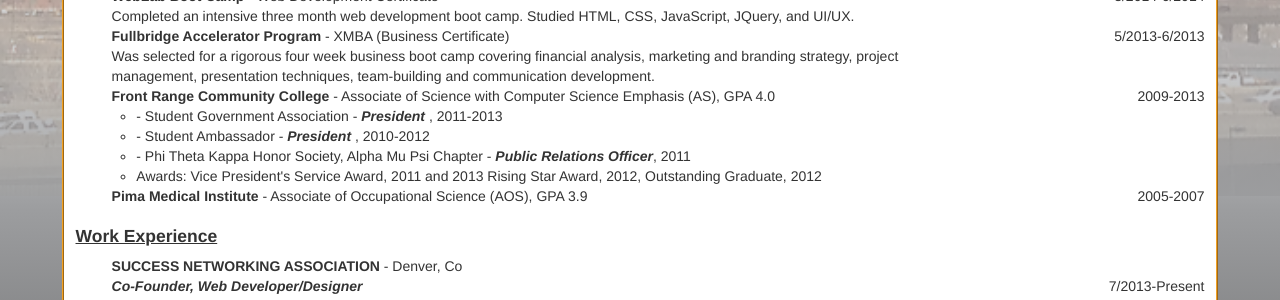
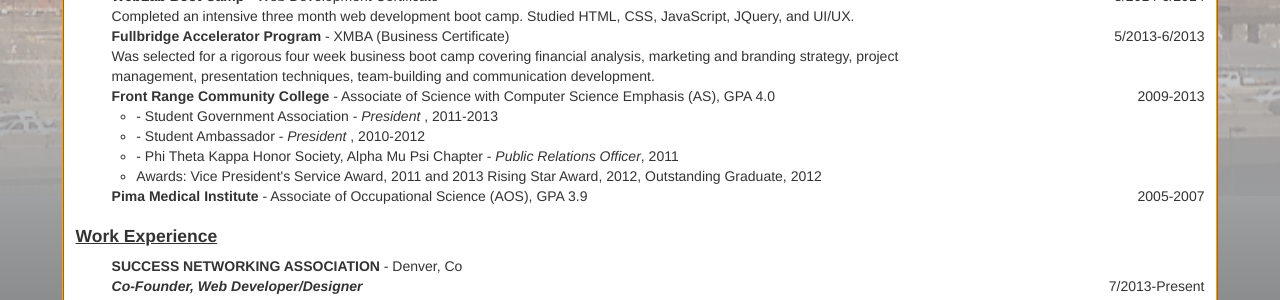
Before and after one commit to LauraR6561/Laurar6561.github.io, a Jekyll site: the page built from resume.html, in a window 1280 px wide. Shown: the part 316-616 px from the top of the page. Built offline with Jekyll 4.4.1, drawn with Linux system fonts in a browser that asks for light colours; Markdown is read by kramdown in place of the engine named in the settings.

Commit message:
Removed Bold

```diff
--- a/resume.html
+++ b/resume.html
@@ -27,9 +27,9 @@ title: "Laura Rutz"
         <li class="resumedate">2009-2013</li>
         <li>
             <ul>
-                <li class="resumecontent">- Student Government Association -<strong><em> President </em></strong>, 2011-2013</li>
-                <li class="resumecontent">- Student Ambassador -<strong><em> President </em></strong>, 2010-2012</li>
-                <li class="resumecontent">- Phi Theta Kappa Honor Society, Alpha Mu Psi Chapter - <strong><em>Public Relations Officer</em></strong>, 2011</li>
+                <li class="resumecontent">- Student Government Association -<em> President </em>, 2011-2013</li>
+                <li class="resumecontent">- Student Ambassador -<em> President </em>, 2010-2012</li>
+                <li class="resumecontent">- Phi Theta Kappa Honor Society, Alpha Mu Psi Chapter - <em>Public Relations Officer</em>, 2011</li>
                 <li class="resumecontent">Awards: Vice President's Service Award, 2011 and 2013 Rising Star Award, 2012, Outstanding Graduate, 2012</li>
             </ul>
         </li>
```
